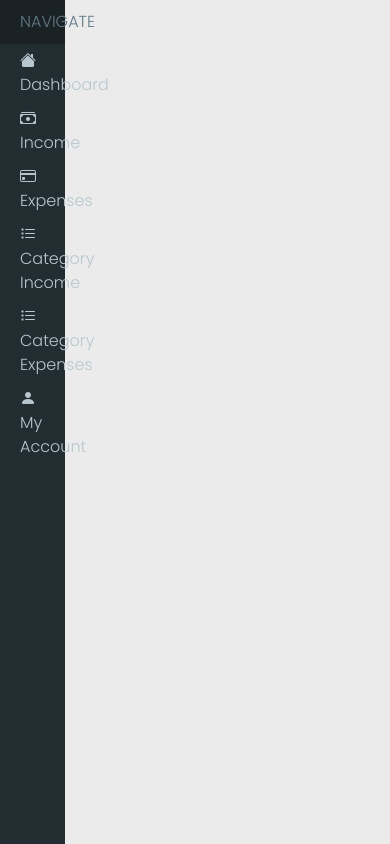
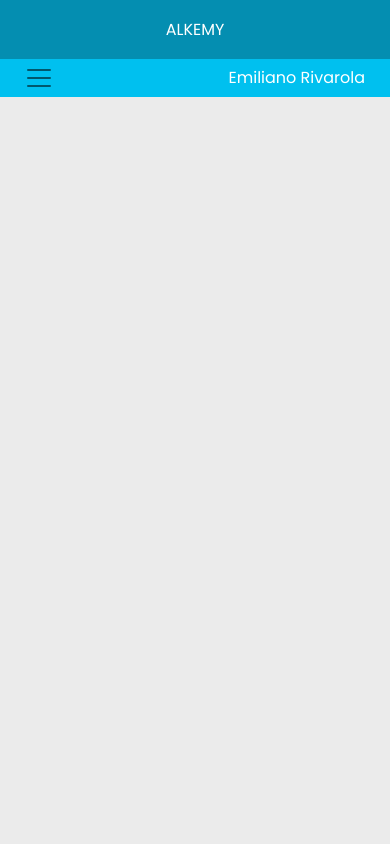
Before and after one commit to RivEm98/Personal-Budget-Magnament, a React (Create React App) app in the folder client/: page /home in a window 390 px wide. Built offline with nearby package versions, Linux system fonts and the light colour scheme.

Commit message:
I create the navbar component

```diff
--- /dev/null
+++ b/client/src/components/Navbar/Navbar.css
@@ -0,0 +1,38 @@
+.navbar{
+    height: 7vh;
+    background-color: #00c0ef;
+    margin: 0px;
+    padding: 0px;
+}
+.page-name{
+    background-color: #048eb1;
+    height: 7vh;
+    color: #ffffff;
+}
+.user-name-content{
+    background-color: #00c0ef;
+}
+.user-name{
+    color: #ffffff;
+}
+.user-name:hover{
+    color: #ffffff;
+}
+.user-name:focus{
+    outline: none;
+    border: none;
+    box-shadow: none;
+}
+.navbar-toggler{
+    border: none;
+}
+.navbar-toggler:focus{
+    box-shadow: none;
+}
+.nav-link:hover{
+    border-left: 2px solid #048eb1;
+}
+.nav-link{
+    color: #ffffff !important;
+    padding-left: 10px !important;
+}
--- /dev/null
+++ b/client/src/components/Navbar/Navbar.js
@@ -0,0 +1,59 @@
+import React from 'react'
+import {Link} from 'react-router-dom'
+import './Navbar.css'
+
+const Navbar = (props)=>
+(
+    <div className="p-0">
+        <div className="row navbar">
+            <div className="col-12 col-md-4 col-lg-3 col-xl-2 page-name d-flex justify-content-center align-items-center">
+                {props.pageName}
+            </div>
+
+            <div className="col-12 col-md-8 col-lg-9 col-xl-10 d-flex justify-content-between user-name-content">
+                {/* burger BTN */}
+                <nav className="navbar-light d-block d-md-none ">
+                    <div className="">
+                        <button className="navbar-toggler" type="button" data-bs-toggle="collapse" data-bs-target="#navbarSupportedContent" aria-controls="navbarSupportedContent" aria-expanded="false" aria-label="Toggle navigation">
+                        <span className="navbar-toggler-icon"></span>
+                        </button>
+                        <div className="collapse navbar-collapse" id="navbarSupportedContent">
+                        <ul className="navbar-nav me-auto mb-2 mb-lg-0">
+                            <li className="nav-item">
+                                <a className="nav-link" aria-current="page" href="#">Dashboard</a>
+                            </li>
+                            <li className="nav-item">
+                                <a className="nav-link" aria-current="page" href="#">Income</a>
+                            </li>
+                            <li className="nav-item">
+                                <a className="nav-link" aria-current="page" href="#">Expenses</a>
+                            </li>
+                            <li className="nav-item">
+                                <a className="nav-link" aria-current="page" href="#">Category Income</a>
+                            </li>
+                            <li className="nav-item">
+                                <a className="nav-link" aria-current="page" href="#">Category Expenses</a>
+                            </li>
+                            <li className="nav-item">
+                                <a className="nav-link" aria-current="page" href="#">My Account</a>
+                            </li>
+                        </ul>
+                        </div>
+                    </div>
+                </nav>
+                {/* user name */}
+                <div className="dropdown">
+                    <button className="btn user-name" type="button" id="dropdownMenuButton1" data-bs-toggle="dropdown" aria-expanded="false">
+                        {props.userName}
+                    </button>
+                    <ul className="dropdown-menu" aria-labelledby="dropdownMenuButton1">
+                        <li><a className="dropdown-item" href="#">My account</a></li>
+                        <li><a className="dropdown-item" href="#">Log out</a></li>
+                    </ul>
+                </div>
+            </div>
+        </div>
+    </div>
+)
+
+export default Navbar;
--- a/client/src/components/SideBar/Sidebar.css
+++ b/client/src/components/SideBar/Sidebar.css
@@ -1,7 +1,7 @@
 .sidebar{
     background-color: #222d32;
     padding: 0px;
-    height: 100vh;
+    height: 93vh;
     font-weight: 300;
 }
 .navigate{
--- a/client/src/components/SideBar/Sidebar.js
+++ b/client/src/components/SideBar/Sidebar.js
@@ -4,7 +4,7 @@ import './Sidebar.css'
 
 const Sidebar = ()=>
 (
-    <div className="col-2 sidebar">
+    <div className="col-md-4 col-lg-3 col-xl-2 sidebar d-none d-md-block d-lg-block">
         <p className="navigate">NAVIGATE</p>
         <ul>
             <ButtonSidebar name="Dashboard" icon="bi bi-house-fill"/>
--- a/client/src/page/Home.js
+++ b/client/src/page/Home.js
@@ -1,11 +1,12 @@
 import React from 'react'
 import Sidebar from '../components/SideBar/Sidebar'
+import Navbar from '../components/Navbar/Navbar'
 
 const Home = () =>
 (
     <div>
         <div class="row">
-
+            <Navbar pageName="ALKEMY" userName="Emiliano Rivarola"/>
             <Sidebar />
         </div>
     </div>
```
